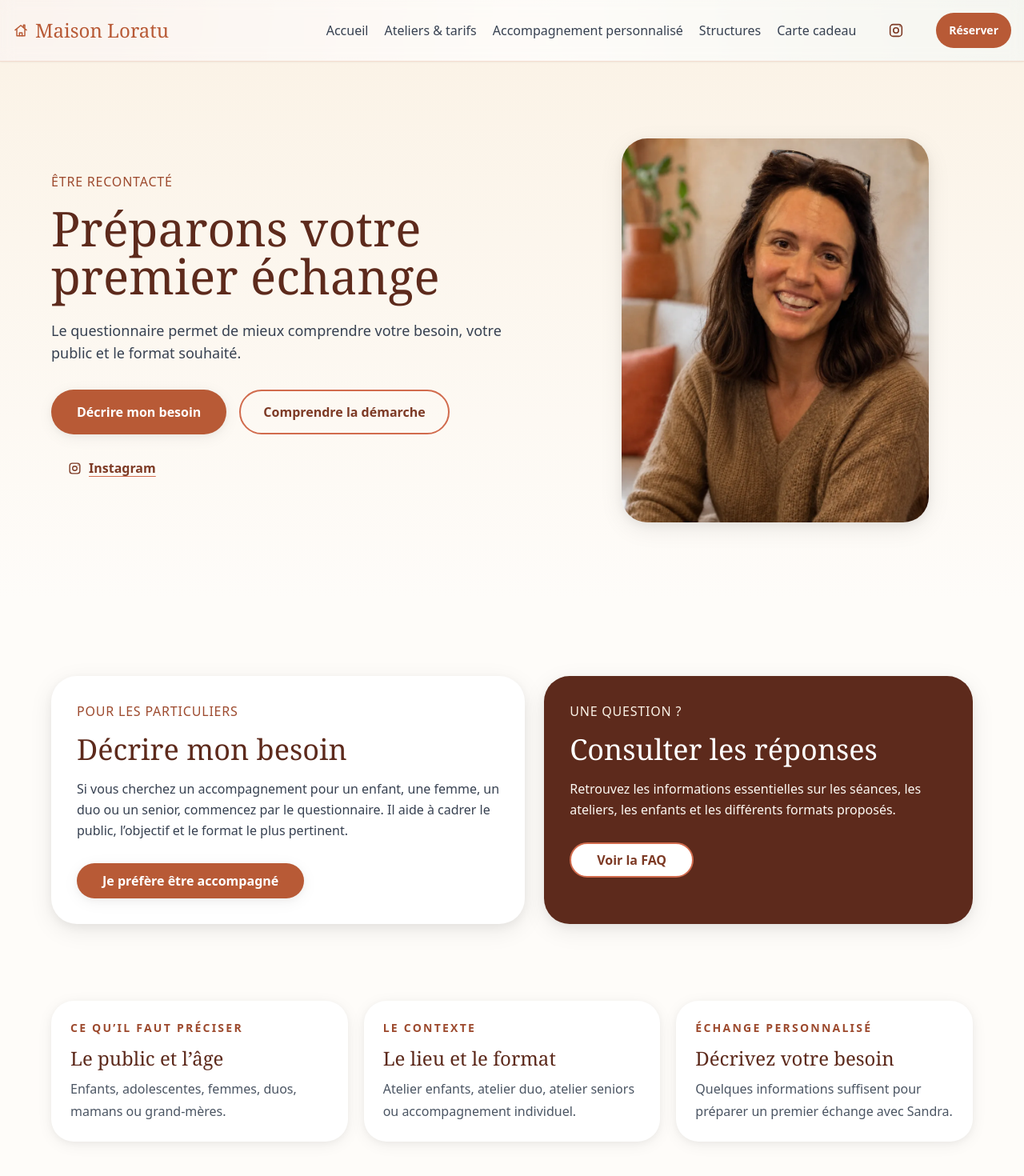
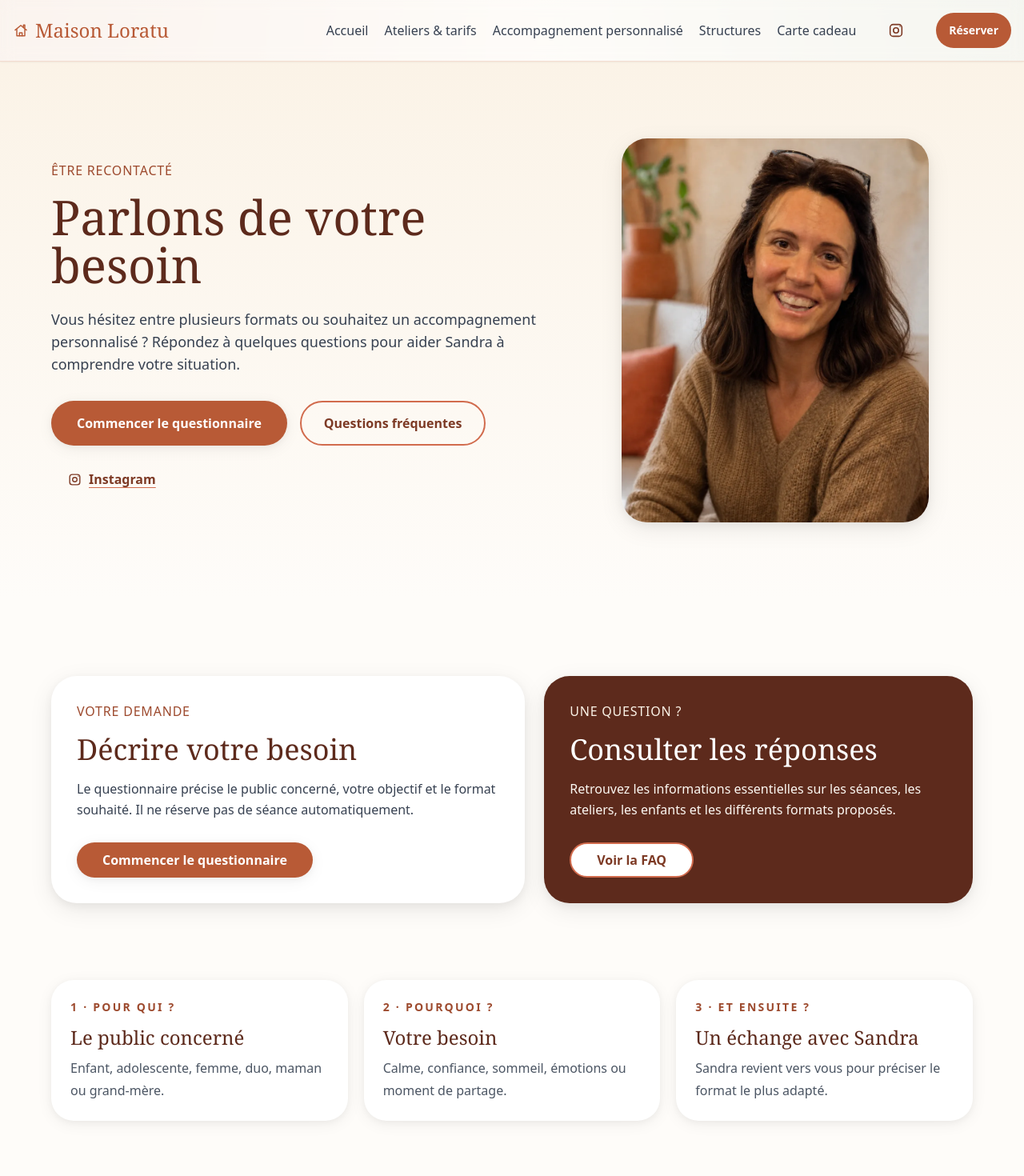
Before and after one commit to nicoriera/maison-loratu, a Vue app: page /contact in a window 1280 px wide. Shown: the top 1470 px of the page at 80% size. Built offline with nearby package versions, Linux system fonts and the light colour scheme; no server answers.

Commit message:
feat(content): clarify contact and questionnaire journey

```diff
--- a/src/views/Contact.vue
+++ b/src/views/Contact.vue
@@ -10,18 +10,19 @@ import UiIcon from '../components/UiIcon.vue'
       <div class="container mx-auto grid max-w-6xl items-center gap-10 md:grid-cols-[1fr_0.8fr]">
         <div class="max-w-3xl text-center md:text-left">
         <p class="text-service-label text-terracotta-600">Être recontacté</p>
-        <h1 class="page-title mt-4">Préparons votre premier échange</h1>
+        <h1 class="page-title mt-4">Parlons de votre besoin</h1>
         <p class="body-copy mx-auto mt-6 max-w-2xl">
-          Le questionnaire permet de mieux comprendre votre besoin, votre public et le format souhaité.
+          Vous hésitez entre plusieurs formats ou souhaitez un accompagnement personnalisé ?
+          Répondez à quelques questions pour aider Sandra à comprendre votre situation.
         </p>
         <div class="mt-8 flex flex-wrap justify-center gap-4 md:justify-start">
-          <CTAButton to="/questionnaire">Décrire mon besoin</CTAButton>
-          <a
-            href="#repères"
+          <CTAButton to="/questionnaire">Commencer le questionnaire</CTAButton>
+          <router-link
+            to="/faq"
             class="rounded-full border-2 border-terracotta-300 px-7 py-3 font-semibold text-terracotta-700 transition duration-[var(--duration-ui)] ease-[var(--ease-warm-out)] hover:bg-white focus-visible:outline-none focus-visible:ring-2 focus-visible:ring-terracotta-500 focus-visible:ring-offset-2"
           >
-            Comprendre la démarche
-          </a>
+            Questions fréquentes
+          </router-link>
           <a
             :href="siteConfig.instagramUrl"
             target="_blank"
@@ -43,13 +44,13 @@ import UiIcon from '../components/UiIcon.vue'
     <section id="repères" class="scroll-mt-28 px-4 py-16 md:py-24">
       <div class="container mx-auto grid max-w-6xl gap-6 lg:grid-cols-[1.05fr_0.95fr]">
         <article class="rounded-[2rem] bg-white p-8 shadow-soft-lg">
-          <p class="text-service-label text-terracotta-600">Pour les particuliers</p>
-          <h2 class="mt-4 text-3xl text-terracotta-800 md:text-4xl">Décrire mon besoin</h2>
+          <p class="text-service-label text-terracotta-600">Votre demande</p>
+          <h2 class="mt-4 text-3xl text-terracotta-800 md:text-4xl">Décrire votre besoin</h2>
           <p class="mt-4 leading-relaxed text-gray-700">
-            Si vous cherchez un accompagnement pour un enfant, une femme, un duo ou un senior, commencez par le questionnaire. Il aide à cadrer le public, l’objectif et le format le plus pertinent.
+            Le questionnaire précise le public concerné, votre objectif et le format souhaité. Il ne réserve pas de séance automatiquement.
           </p>
           <div class="mt-7">
-            <CTAButton to="/questionnaire">Je préfère être accompagné</CTAButton>
+            <CTAButton to="/questionnaire">Commencer le questionnaire</CTAButton>
           </div>
         </article>
 
@@ -69,19 +70,19 @@ import UiIcon from '../components/UiIcon.vue'
     <section class="px-4 pb-16 md:pb-24">
       <div class="container mx-auto grid max-w-6xl gap-5 md:grid-cols-3">
         <div class="rounded-[1.75rem] bg-white p-6 shadow-soft">
-          <p class="text-sm font-semibold uppercase tracking-[0.16em] text-terracotta-600">Ce qu’il faut préciser</p>
-          <h2 class="mt-3 text-2xl text-terracotta-800">Le public et l’âge</h2>
-          <p class="mt-2 text-gray-600">Enfants, adolescentes, femmes, duos, mamans ou grand-mères.</p>
+          <p class="text-sm font-semibold uppercase tracking-[0.16em] text-terracotta-600">1 · Pour qui ?</p>
+          <h2 class="mt-3 text-2xl text-terracotta-800">Le public concerné</h2>
+          <p class="mt-2 text-gray-600">Enfant, adolescente, femme, duo, maman ou grand-mère.</p>
         </div>
         <div class="rounded-[1.75rem] bg-white p-6 shadow-soft">
-          <p class="text-sm font-semibold uppercase tracking-[0.16em] text-terracotta-600">Le contexte</p>
-          <h2 class="mt-3 text-2xl text-terracotta-800">Le lieu et le format</h2>
-          <p class="mt-2 text-gray-600">Atelier enfants, atelier duo, atelier seniors ou accompagnement individuel.</p>
+          <p class="text-sm font-semibold uppercase tracking-[0.16em] text-terracotta-600">2 · Pourquoi ?</p>
+          <h2 class="mt-3 text-2xl text-terracotta-800">Votre besoin</h2>
+          <p class="mt-2 text-gray-600">Calme, confiance, sommeil, émotions ou moment de partage.</p>
         </div>
         <div class="rounded-[1.75rem] bg-white p-6 shadow-soft">
-          <p class="text-sm font-semibold uppercase tracking-[0.16em] text-terracotta-600">Échange personnalisé</p>
-          <h2 class="mt-3 text-2xl text-terracotta-800">Décrivez votre besoin</h2>
-          <p class="mt-2 text-gray-600">Quelques informations suffisent pour préparer un premier échange avec Sandra.</p>
+          <p class="text-sm font-semibold uppercase tracking-[0.16em] text-terracotta-600">3 · Et ensuite ?</p>
+          <h2 class="mt-3 text-2xl text-terracotta-800">Un échange avec Sandra</h2>
+          <p class="mt-2 text-gray-600">Sandra revient vers vous pour préciser le format le plus adapté.</p>
         </div>
       </div>
     </section>
--- a/src/views/Questionnaire.vue
+++ b/src/views/Questionnaire.vue
@@ -13,7 +13,7 @@ const isSubmitting = ref(false);
 const submitError = ref("");
 const stepHeading = ref(null);
 const submissionNotice =
-  "Ce questionnaire envoie réellement votre demande à Maison Loratu via notre formulaire de contact sécurisé. Aucun rendez-vous n’est réservé automatiquement.";
+  "Votre demande sera envoyée à Sandra pour préparer un premier échange. Aucun rendez-vous n’est réservé automatiquement.";
 
 const schema = yup.object({
   type: yup.string().required("Veuillez sélectionner une option"),
@@ -75,12 +75,13 @@ const scrollToStep = async () => {
 };
 
 const besoinsOptions = [
-  { value: "stress", label: "Gestion du stress" },
-  { value: "sommeil", label: "Amélioration du sommeil" },
-  { value: "confiance", label: "Confiance en soi" },
-  { value: "emotions", label: "Gestion des émotions" },
-  { value: "concentration", label: "Amélioration de la concentration" },
-  { value: "preparation", label: "Préparation à un événement" },
+  { value: "stress", label: "Apaiser le stress" },
+  { value: "sommeil", label: "Mieux dormir" },
+  { value: "confiance", label: "Prendre confiance" },
+  { value: "emotions", label: "Apprivoiser les émotions" },
+  { value: "concentration", label: "Mieux se concentrer" },
+  { value: "preparation", label: "Préparer un événement" },
+  { value: "duo", label: "Partager un moment à deux" },
   { value: "autre", label: "Autre" },
 ];
 
@@ -148,10 +149,10 @@ const onSubmit = handleSubmit(async (formValues) => {
         <div class="mb-8">
           <p class="text-center text-service-label text-terracotta-600">Un premier échange</p>
           <h1 class="page-title mt-4 text-center">
-            Questionnaire de besoins
+            Quelques questions pour mieux vous orienter
           </h1>
           <p class="mb-6 mt-4 text-center text-gray-600">
-            Répondez à quelques questions pour que nous puissions vous proposer un accompagnement personnalisé
+            Ce questionnaire prend quelques minutes. Il vous aide à préciser le public, le besoin et le format souhaité.
           </p>
           <p class="rounded-2xl bg-cream-100 px-4 py-3 text-sm text-gray-700">
             {{ submissionNotice }}
@@ -174,7 +175,7 @@ const onSubmit = handleSubmit(async (formValues) => {
             <div v-if="currentStep === 1" key="step-1" class="space-y-6">
               <fieldset>
                 <legend ref="stepHeading" tabindex="-1" class="block text-lg font-semibold text-gray-900 outline-none focus-visible:ring-2 focus-visible:ring-terracotta-500 focus-visible:ring-offset-4" aria-describedby="type-error">
-                  Pour qui souhaitez-vous un accompagnement ?
+                  Pour qui recherchez-vous un accompagnement ?
                 </legend>
                 <div class="space-y-3">
                   <label
@@ -189,7 +190,7 @@ const onSubmit = handleSubmit(async (formValues) => {
                       value="femme-enceinte"
                       v-bind="typeAttrs"
                       class="mr-3 focus-visible:outline-none focus-visible:ring-0" />
-                    <span class="text-gray-700">Femme enceinte</span>
+                    <span class="text-gray-700">Pour une femme enceinte</span>
                   </label>
                   <label
                     class="flex min-h-14 cursor-pointer items-center rounded-2xl border-2 border-terracotta-100 bg-cream-50 p-4 transition-colors hover:bg-cream-100 focus-within:ring-2 focus-within:ring-terracotta-500 focus-within:ring-offset-2"
@@ -202,7 +203,7 @@ const onSubmit = handleSubmit(async (formValues) => {
                       value="enfant"
                       v-bind="typeAttrs"
                       class="mr-3 focus-visible:outline-none focus-visible:ring-0" />
-                    <span class="text-gray-700">Enfant</span>
+                    <span class="text-gray-700">Pour un enfant</span>
                   </label>
                   <label
                     class="flex min-h-14 cursor-pointer items-center rounded-2xl border-2 border-terracotta-100 bg-cream-50 p-4 transition-colors hover:bg-cream-100 focus-within:ring-2 focus-within:ring-terracotta-500 focus-within:ring-offset-2"
@@ -215,7 +216,29 @@ const onSubmit = handleSubmit(async (formValues) => {
                       value="adulte"
                       v-bind="typeAttrs"
                       class="mr-3 focus-visible:outline-none focus-visible:ring-0" />
-                    <span class="text-gray-700">Adulte (mieux-être)</span>
+                    <span class="text-gray-700">Pour moi</span>
+                  </label>
+                  <label
+                    class="flex min-h-14 cursor-pointer items-center rounded-2xl border-2 border-terracotta-100 bg-cream-50 p-4 transition-colors hover:bg-cream-100 focus-within:ring-2 focus-within:ring-terracotta-500 focus-within:ring-offset-2"
+                    :class="{ 'border-terracotta-500 bg-cream-100': type === 'duo' }">
+                    <input
+                      v-model="type"
+                      type="radio"
+                      value="duo"
+                      v-bind="typeAttrs"
+                      class="mr-3 focus-visible:outline-none focus-visible:ring-0" />
+                    <span class="text-gray-700">Pour un duo mère-fille ou grand-mère</span>
+                  </label>
+                  <label
+                    class="flex min-h-14 cursor-pointer items-center rounded-2xl border-2 border-terracotta-100 bg-cream-50 p-4 transition-colors hover:bg-cream-100 focus-within:ring-2 focus-within:ring-terracotta-500 focus-within:ring-offset-2"
+                    :class="{ 'border-terracotta-500 bg-cream-100': type === 'senior' }">
+                    <input
+                      v-model="type"
+                      type="radio"
+                      value="senior"
+                      v-bind="typeAttrs"
+                      class="mr-3 focus-visible:outline-none focus-visible:ring-0" />
+                    <span class="text-gray-700">Pour une personne senior</span>
                   </label>
                 </div>
                 <p v-if="errors.type" id="type-error" class="mt-2 text-sm text-red-600" role="alert">
@@ -225,7 +248,7 @@ const onSubmit = handleSubmit(async (formValues) => {
 
               <div v-if="type === 'femme-enceinte'" class="mt-6">
                 <label for="situation" class="block text-lg font-semibold text-gray-900 mb-4">
-                  À quel stade de votre grossesse êtes-vous ?
+                  Où en êtes-vous dans votre parcours ?
                 </label>
                 <select
                   v-model="situation"
@@ -235,10 +258,10 @@ const onSubmit = handleSubmit(async (formValues) => {
                   :aria-invalid="errors.situation ? 'true' : 'false'"
                   aria-describedby="situation-error">
                   <option value="">Sélectionnez...</option>
-                  <option value="debut">1er trimestre</option>
-                  <option value="milieu">2ème trimestre</option>
-                  <option value="fin">3ème trimestre</option>
-                  <option value="post-partum">Post-partum</option>
+                  <option value="debut">Début de grossesse</option>
+                  <option value="milieu">Milieu de grossesse</option>
+                  <option value="fin">Fin de grossesse</option>
+                  <option value="post-partum">Après la naissance</option>
                 </select>
                 <p v-if="errors.situation" id="situation-error" class="mt-2 text-sm text-red-600" role="alert">
                   {{ errors.situation }}
@@ -250,8 +273,8 @@ const onSubmit = handleSubmit(async (formValues) => {
             <div v-else-if="currentStep === 2" key="step-2" class="space-y-6">
               <fieldset>
                 <legend ref="stepHeading" tabindex="-1" class="block text-lg font-semibold text-gray-900 outline-none focus-visible:ring-2 focus-visible:ring-terracotta-500 focus-visible:ring-offset-4" aria-describedby="needs-error">
-                  Quels sont vos besoins principaux ? (plusieurs choix
-                  possibles)
+                  Qu’aimeriez-vous améliorer ou partager ?
+                  <span class="mt-1 block text-sm font-normal text-gray-600">Plusieurs réponses possibles.</span>
                 </legend>
                 <div class="space-y-3">
                   <label
@@ -283,7 +306,7 @@ const onSubmit = handleSubmit(async (formValues) => {
             <div v-else-if="currentStep === 3" key="step-3" class="space-y-6">
               <fieldset>
                 <legend ref="stepHeading" tabindex="-1" class="block text-lg font-semibold text-gray-900 outline-none focus-visible:ring-2 focus-visible:ring-terracotta-500 focus-visible:ring-offset-4" aria-describedby="frequency-error">
-                  Quelle fréquence d'accompagnement vous conviendrait le mieux ?
+                  Quel rythme vous conviendrait le mieux ?
                 </legend>
                 <div class="space-y-3">
                   <label
@@ -297,7 +320,7 @@ const onSubmit = handleSubmit(async (formValues) => {
                       value="ponctuel"
                       v-bind="frequenceAttrs"
                       class="mr-3 focus-visible:outline-none focus-visible:ring-0" />
-                    <span class="text-gray-700">Séances ponctuelles</span>
+                    <span class="text-gray-700">Une première séance</span>
                   </label>
                   <label
                   class="flex min-h-14 cursor-pointer items-center rounded-2xl border-2 border-terracotta-100 bg-cream-50 p-4 transition-colors hover:bg-cream-100 focus-within:ring-2 focus-within:ring-terracotta-500 focus-within:ring-offset-2"
@@ -311,7 +334,7 @@ const onSubmit = handleSubmit(async (formValues) => {
                       value="hebdomadaire"
                       v-bind="frequenceAttrs"
                       class="mr-3 focus-visible:outline-none focus-visible:ring-0" />
-                    <span class="text-gray-700">Une fois par semaine</span>
+                    <span class="text-gray-700">Quelques séances</span>
                   </label>
                   <label
                   class="flex min-h-14 cursor-pointer items-center rounded-2xl border-2 border-terracotta-100 bg-cream-50 p-4 transition-colors hover:bg-cream-100 focus-within:ring-2 focus-within:ring-terracotta-500 focus-within:ring-offset-2"
@@ -325,7 +348,7 @@ const onSubmit = handleSubmit(async (formValues) => {
                       value="bihebdomadaire"
                       v-bind="frequenceAttrs"
                       class="mr-3 focus-visible:outline-none focus-visible:ring-0" />
-                    <span class="text-gray-700">Toutes les deux semaines</span>
+                    <span class="text-gray-700">Un accompagnement régulier</span>
                   </label>
                   <label
                   class="flex min-h-14 cursor-pointer items-center rounded-2xl border-2 border-terracotta-100 bg-cream-50 p-4 transition-colors hover:bg-cream-100 focus-within:ring-2 focus-within:ring-terracotta-500 focus-within:ring-offset-2"
@@ -338,7 +361,7 @@ const onSubmit = handleSubmit(async (formValues) => {
                       value="mensuel"
                       v-bind="frequenceAttrs"
                       class="mr-3 focus-visible:outline-none focus-visible:ring-0" />
-                    <span class="text-gray-700">Une fois par mois</span>
+                    <span class="text-gray-700">Je ne sais pas encore</span>
                   </label>
                 </div>
                 <p v-if="errors.frequence" id="frequency-error" class="mt-2 text-sm text-red-600" role="alert">
```
